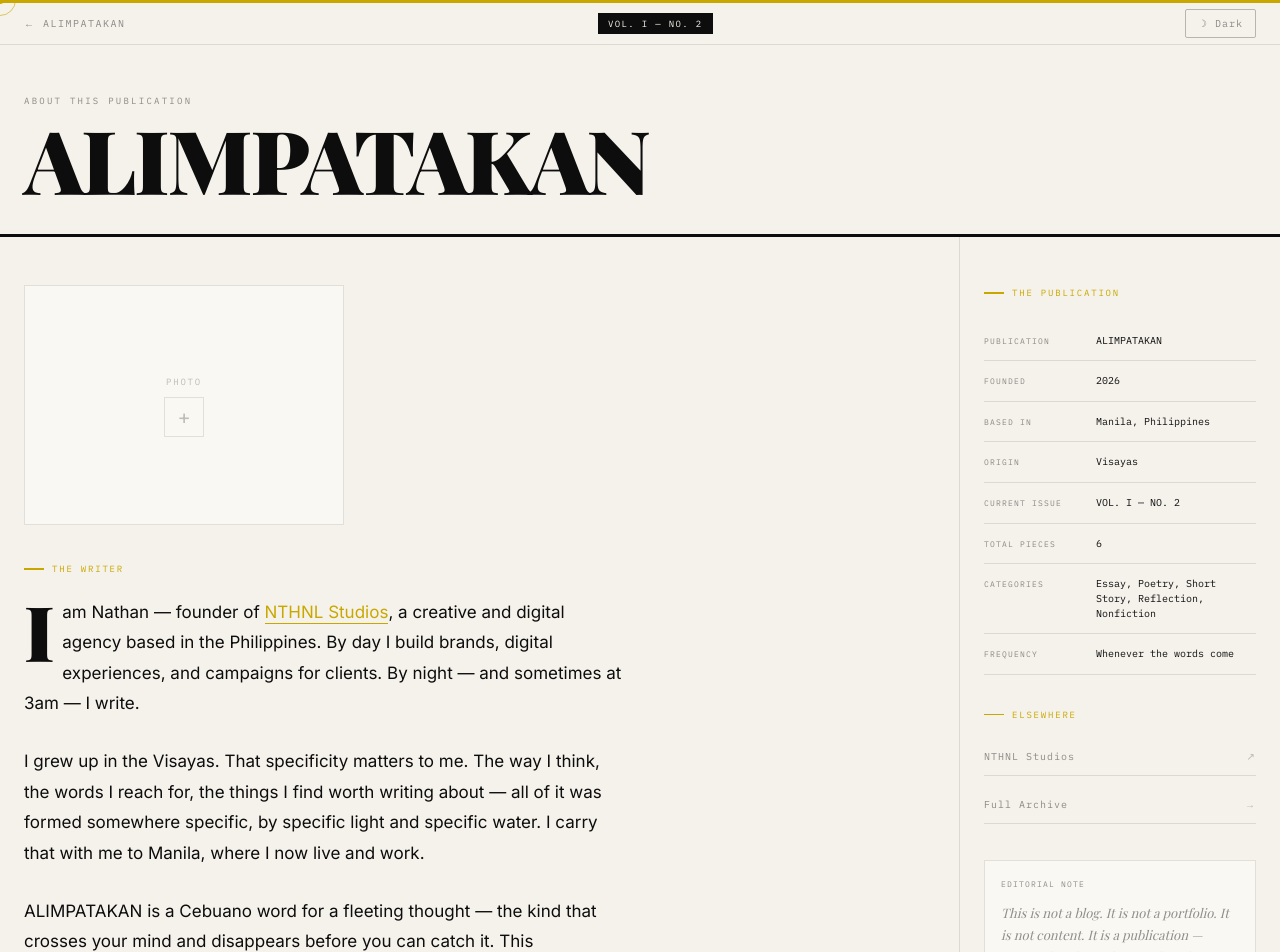
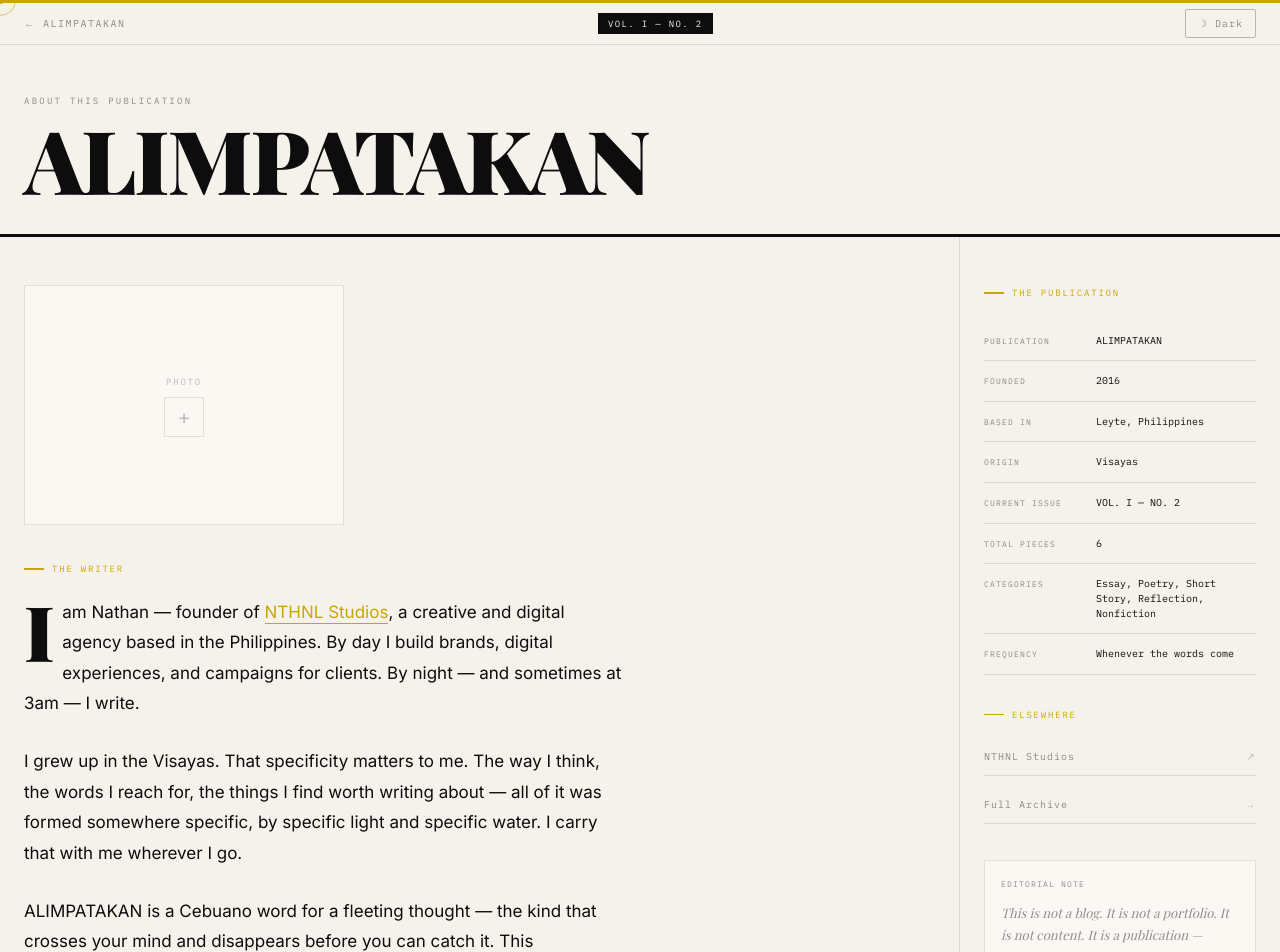
Before and after one commit to nthnjms/alimpatakan, a Next.js app: page /about in a window 1280 px wide. Shown: the top 952 px of the page. Built offline with nearby package versions, Linux system fonts and the light colour scheme; a web font is replaced by a local one.

Commit message:
about update

```diff
--- a/app/about/page.tsx
+++ b/app/about/page.tsx
@@ -6,7 +6,7 @@ import DarkModeToggle from "@/components/DarkModeToggle";
 export const metadata: Metadata = {
   title: "About",
   description:
-    "About ALIMPATAKAN — a personal literary publication by Nathan, founder of NTHNL Studios.",
+    "About ALIMPATAKAN — a personal literary publication by Nathaniel James Toñacao, founder of NTHNL Studios.",
 };
 
 export default function AboutPage() {
@@ -151,8 +151,8 @@ export default function AboutPage() {
                 I grew up in the Visayas. That specificity matters to me. The
                 way I think, the words I reach for, the things I find worth
                 writing about — all of it was formed somewhere specific, by
-                specific light and specific water. I carry that with me to
-                Manila, where I now live and work.
+                specific light and specific water. I carry that with me
+                wherever I go.
               </p>
               <p>
                 ALIMPATAKAN is a Cebuano word for a fleeting thought — the
@@ -177,8 +177,8 @@ export default function AboutPage() {
           <div style={{ display: "flex", flexDirection: "column" }}>
             {[
               { label: "Publication", value: "ALIMPATAKAN" },
-              { label: "Founded", value: "2026" },
-              { label: "Based in", value: "Manila, Philippines" },
+              { label: "Founded", value: "2016" },
+              { label: "Based in", value: "Leyte, Philippines" },
               { label: "Origin", value: "Visayas" },
               { label: "Current Issue", value: issueNumber },
               { label: "Total Pieces", value: String(allPieces.length) },
```
